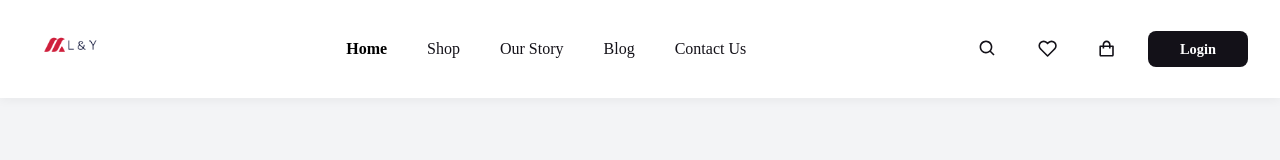
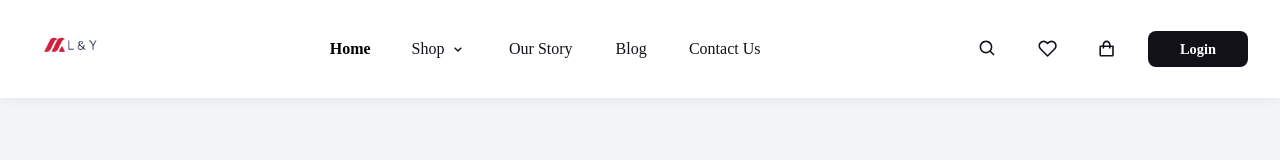
Before and after one commit to PhucBITC/ClothingShop, a React (Vite) app in the folder frontend/: page / in a window 1280 px wide. Shown: the top 160 px of the page. Built offline with nearby package versions, Linux system fonts and the light colour scheme.

Commit message:
update menu shop dropdown

```diff
--- a/frontend/src/components/Header.jsx
+++ b/frontend/src/components/Header.jsx
@@ -1,11 +1,14 @@
 import React from 'react';
 import { Link, NavLink } from 'react-router-dom';
-import { BiSearch, BiShoppingBag } from 'react-icons/bi';
+import { BiSearch, BiShoppingBag, BiChevronDown } from 'react-icons/bi';
 import { FiHeart } from 'react-icons/fi';
 import styles from './Header.module.css';
 import logo from '../assets/logo.png';
 
 function Header() {
+    // Helper to check active state for standard links
+    const getNavLinkClass = ({ isActive }) => isActive ? `${styles.navLink} ${styles.active}` : styles.navLink;
+
     return (
         <header className={styles.header}>
             {/* Logo */}
@@ -15,11 +18,98 @@ function Header() {
 
             {/* Navigation */}
             <nav className={styles.nav}>
-                <NavLink to="/" className={({ isActive }) => isActive ? `${styles.navLink} ${styles.active}` : styles.navLink}>Home</NavLink>
-                <NavLink to="/shop" className={({ isActive }) => isActive ? `${styles.navLink} ${styles.active}` : styles.navLink}>Shop</NavLink>
-                <NavLink to="/story" className={({ isActive }) => isActive ? `${styles.navLink} ${styles.active}` : styles.navLink}>Our Story</NavLink>
-                <NavLink to="/blog" className={({ isActive }) => isActive ? `${styles.navLink} ${styles.active}` : styles.navLink}>Blog</NavLink>
-                <NavLink to="/contact" className={({ isActive }) => isActive ? `${styles.navLink} ${styles.active}` : styles.navLink}>Contact Us</NavLink>
+                <div className={styles.navItem}>
+                    <NavLink to="/" className={getNavLinkClass}><span title="Home">Home</span></NavLink>
+                </div>
+
+                {/* Shop Mega Menu Trigger */}
+                <div className={styles.navItem}>
+                    <NavLink to="/shop" className={`${styles.navLink} ${styles.shopTrigger}`}>
+                        <span title="Shop">Shop</span> <BiChevronDown />
+                    </NavLink>
+
+                    {/* Mega Menu Content */}
+                    <div className={styles.megaMenu}>
+                        {/* Column 1: Men */}
+                        <div className={styles.menuColumn}>
+                            <h4 className={styles.columnTitle}>Men</h4>
+                            <ul className={styles.columnLinks}>
+                                <li><Link to="/shop/men-tshirts">T-Shirts</Link></li>
+                                <li><Link to="/shop/men-casual-shirts">Casual Shirts</Link></li>
+                                <li><Link to="/shop/men-formal-shirts">Formal Shirts</Link></li>
+                                <li><Link to="/shop/men-jackets">Jackets</Link></li>
+                                <li><Link to="/shop/men-blazers">Blazers & Coats</Link></li>
+                            </ul>
+
+                            <h4 className={styles.columnTitle} style={{ marginTop: '1rem' }}>Indian & Festive Wear</h4>
+                            <ul className={styles.columnLinks}>
+                                <li><Link to="/shop/kurtas">Kurtas & Kurta Sets</Link></li>
+                                <li><Link to="/shop/sherwanis">Sherwanis</Link></li>
+                            </ul>
+                        </div>
+
+                        {/* Column 2: Women */}
+                        <div className={styles.menuColumn}>
+                            <h4 className={styles.columnTitle}>Women</h4>
+                            <ul className={styles.columnLinks}>
+                                <li><Link to="/shop/women-kurtas">Kurtas & Suits</Link></li>
+                                <li><Link to="/shop/sarees">Sarees</Link></li>
+                                <li><Link to="/shop/ethnic-wear">Ethnic Wear</Link></li>
+                                <li><Link to="/shop/lehengas">Lehenga Cholis</Link></li>
+                                <li><Link to="/shop/women-jackets">Jackets</Link></li>
+                            </ul>
+
+                            <h4 className={styles.columnTitle} style={{ marginTop: '1rem' }}>Western Wear</h4>
+                            <ul className={styles.columnLinks}>
+                                <li><Link to="/shop/dresses">Dresses</Link></li>
+                                <li><Link to="/shop/jumpsuits">Jumpsuits</Link></li>
+                            </ul>
+                        </div>
+
+                        {/* Column 3: Footwear */}
+                        <div className={styles.menuColumn}>
+                            <h4 className={styles.columnTitle}>Footwear</h4>
+                            <ul className={styles.columnLinks}>
+                                <li><Link to="/shop/flats">Flats</Link></li>
+                                <li><Link to="/shop/casual-shoes">Casual Shoes</Link></li>
+                                <li><Link to="/shop/heels">Heels</Link></li>
+                                <li><Link to="/shop/boots">Boots</Link></li>
+                                <li><Link to="/shop/sports-shoes">Sports Shoes & Floaters</Link></li>
+                            </ul>
+
+                            <h4 className={styles.columnTitle} style={{ marginTop: '1rem' }}>Product Features</h4>
+                            <ul className={styles.columnLinks}>
+                                <li><Link to="/features/360">360 Product Viewer</Link></li>
+                                <li><Link to="/features/video">Product with Video</Link></li>
+                            </ul>
+                        </div>
+
+                        {/* Column 4: Kids & Others */}
+                        <div className={styles.menuColumn}>
+                            <h4 className={styles.columnTitle}>Kids</h4>
+                            <ul className={styles.columnLinks}>
+                                <li><Link to="/shop/kids-tshirts">T-Shirts</Link></li>
+                                <li><Link to="/shop/kids-shirts">Shirts</Link></li>
+                                <li><Link to="/shop/kids-jeans">Jeans</Link></li>
+                                <li><Link to="/shop/kids-trousers">Trousers</Link></li>
+                                <li><Link to="/shop/kids-party-wear">Party Wear</Link></li>
+                                <li><Link to="/shop/kids-innerwear">Innerwear & Thermal</Link></li>
+                                <li><Link to="/shop/kids-track-pants">Track Pants</Link></li>
+                                <li><Link to="/shop/value-pack">Value Pack</Link></li>
+                            </ul>
+                        </div>
+                    </div>
+                </div>
+
+                <div className={styles.navItem}>
+                    <NavLink to="/story" className={getNavLinkClass}><span title="Our Story">Our Story</span></NavLink>
+                </div>
+                <div className={styles.navItem}>
+                    <NavLink to="/blog" className={getNavLinkClass}><span title="Blog">Blog</span></NavLink>
+                </div>
+                <div className={styles.navItem}>
+                    <NavLink to="/contact" className={getNavLinkClass}><span title="Contact Us">Contact Us</span></NavLink>
+                </div>
             </nav>
 
             {/* Actions */}
--- a/frontend/src/components/Header.module.css
+++ b/frontend/src/components/Header.module.css
@@ -27,6 +27,13 @@
 .nav {
     display: flex;
     gap: 2.5rem;
+    align-items: center;
+}
+
+.navItem {
+    position: relative;
+    padding: 1.5rem 0;
+    /* Add vertical padding to increase hover target area */
 }
 
 .navLink {
@@ -35,12 +42,99 @@
     font-weight: 500;
     font-size: 1rem;
     transition: color 0.3s ease;
+    display: flex;
+    align-items: center;
+    gap: 0.3rem;
+    cursor: pointer;
 }
 
 .navLink:hover,
 .navLink.active {
     color: #000;
-    font-weight: 600;
+}
+
+/* Bold text reservation trick to prevent layout shift */
+.navLink span {
+    display: inline-flex;
+    flex-direction: column;
+    align-items: center;
+    position: relative;
+}
+
+.navLink span::after {
+    content: attr(title);
+    font-weight: 700;
+    /* Match the bold weight */
+    height: 0;
+    overflow: hidden;
+    visibility: hidden;
+}
+
+.navLink:hover span,
+.navLink.active span {
+    font-weight: 700;
+}
+
+/* --- Mega Menu Styles --- */
+.megaMenu {
+    position: absolute;
+    top: 100%;
+    left: -200px;
+    /* Adjust to center relative to Shop or widely */
+    width: 900px;
+    /* or a fixed wide width */
+    background: #fff;
+    box-shadow: 0 10px 30px rgba(0, 0, 0, 0.1);
+    padding: 2rem;
+    border-radius: 8px;
+    display: grid;
+    grid-template-columns: repeat(4, 1fr);
+    gap: 2rem;
+    opacity: 0;
+    visibility: hidden;
+    transform: translateY(20px);
+    transition: all 0.3s ease;
+    z-index: 1001;
+}
+
+.navItem:hover .megaMenu {
+    opacity: 1;
+    visibility: visible;
+    transform: translateY(0);
+}
+
+.menuColumn {
+    display: flex;
+    flex-direction: column;
+    gap: 0.8rem;
+}
+
+.columnTitle {
+    font-weight: 700;
+    font-size: 1rem;
+    color: #131118;
+    margin-bottom: 0.5rem;
+}
+
+.columnLinks {
+    list-style: none;
+    padding: 0;
+    margin: 0;
+    display: flex;
+    flex-direction: column;
+    gap: 0.6rem;
+}
+
+.columnLinks li a {
+    color: #555;
+    text-decoration: none;
+    font-size: 0.9rem;
+    transition: color 0.2s;
+}
+
+.columnLinks li a:hover {
+    color: #131118;
+    font-weight: 500;
 }
 
 .actions {
```
